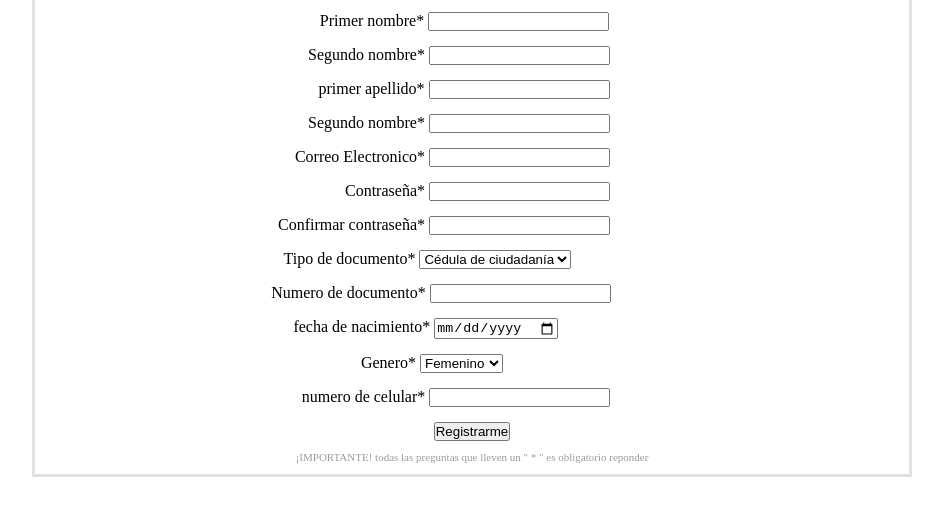
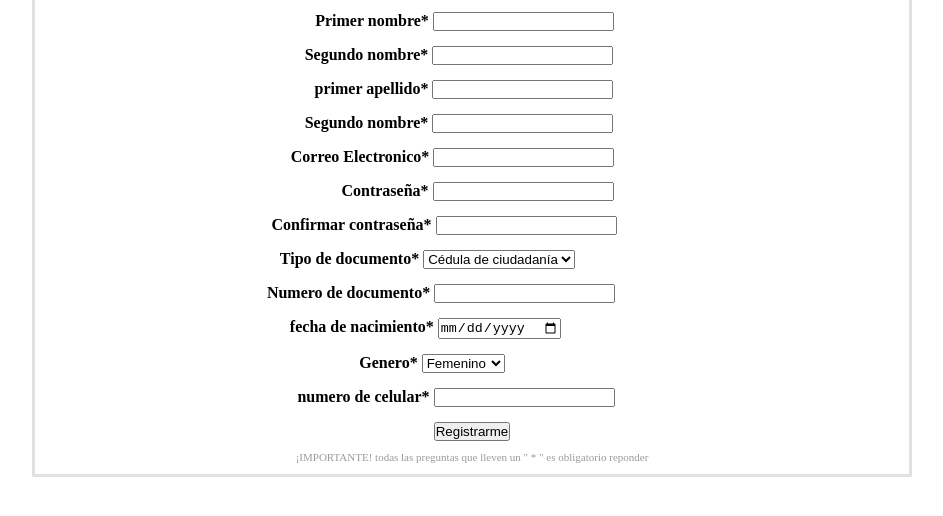
Before and after one commit to AndresH11/Emiliani.Style, a plain HTML site: page registro.html in a window 1280 px wide. Shown: the part 246-762 px from the top of the page, without its empty margins (168-1111 px from the left). Drawn offline with Linux system fonts and the light colour scheme.

Commit message:
se agregaron clases a las etiquetas <span>, tambie se le agregó una etiqueta <b>

```diff
--- a/registro.html
+++ b/registro.html
@@ -17,49 +17,49 @@
         <h1>REGISTRATE</h1>
         <form action="" class="form_nombre1">
             <label for="nombre1" class="form_nombre1__item">
-                <span>Primer nombre*</span>
+                <span class="span"><b>Primer nombre*</b></span>
                 <input type="text" name="primer nombre" id="nombre1"/>
             </label>
         </form>
         <form action="" class="form_nombre2">
             <label for="nombre2" class="form_nombre2__item">
-                <span>Segundo nombre*</span>
+                <span class="span"><b>Segundo nombre*</b></span>
                 <input type="text" name="segundo nombre" id="nombre2"/>
             </label>
         </form>
         <form action="" class="form_apellido1">
             <label for="apellido1" class="form_apellido1__item">
-                <span>primer apellido*</span>
+                <span class="span"><b>primer apellido*</b></span>
                 <input type="text" name="primer apellido" id="apellido1"/>
             </label>
         </form>
         <form action="" class="form_apellido2">
             <label for="apellido2" class="form_apellido2__item">
-                <span>Segundo nombre*</span>
+                <span class="span"><b>Segundo nombre*</b></span>
                 <input type="text" name="segundo apellido" id="apellido2"/>
             </label>
         </form>
         <form action="" class="correo_electronico">
             <label for="correo" class="correo_electronico__item">
-                <span>Correo Electronico*</span>
+                <span class="span"><b>Correo Electronico*</b></span>
                 <input type="email" name="correo electronico" id="correo"/>
             </label>
         </form>
         <form action="" class="contraseña">
             <label for="contraseña"class="contraseña__item">
-                <span>Contraseña*</span>
+                <span class="span"><b>Contraseña*</b></span>
                 <input type="password" name="contraseña" id="constraseña"/>
             </label>
         </form>
         <form action="" class="confirmar_contraseña">
             <label for="contraseña2" class="confirmar_contraseña__item">
-                <span>Confirmar contraseña*</span>
+                <span class="span"><b>Confirmar contraseña*</b></span>
                 <input type="password" name="contraseña2" id="constraseña2"/>
             </label>
         </form>
         <form action="" class="tipo_de_documento">
             <label for="documento" class="tipo_de_documento__item">
-                <span>Tipo de documento*</span>
+                <span class="span"><b>Tipo de documento*</b></span>
                 <select name="documento" id="documento">
                     <option value="CC">Cédula de ciudadanía</option>
                     <option value="TI">Targeta de indentidad</option>
@@ -68,19 +68,19 @@
         </form>
         <form action="" class="numero_de_documento">
              <label for="numero de documento" class="numero_de_documento__item">
-                <span>Numero de documento*</span>
+                <span class="span"><b>Numero de documento*</b></span>
                 <input type="number" name="numero de documento" id="numero de documento"/>
              </label>
         </form>
         <form action="" class="fecha_de_nacimiento">
             <label for="fecha de nacimiento" class="fecha_de_nacimiento__item">
-                <span>fecha de nacimiento*</span>
+                <span class="span"><b>fecha de nacimiento*</b></span>
                 <input type="date" name="fecha de nacimiento" id="fecha denacimineto"/>
             </label>
         </form>
         <form action="" class="genero">
             <label for="genero" class="genero__item">
-                <span>Genero*</span>
+                <span class="span"><b>Genero*</b></span>
                 <select name="genero" id="genero">
                     <option value="femenino">Femenino</option>
                     <option value="masculino">Masculino</option>
@@ -89,7 +89,7 @@
         </form>
         <form action="" class="numero_celular">
             <label for="numero de celular" class="numero_celular__item">
-                <span>numero de celular*</span>
+                <span class="span"><b>numero de celular*</b></span>
                 <input type="number" name="numero de celular" id="numero de cecular"/>
             </label>
         </form>
```
